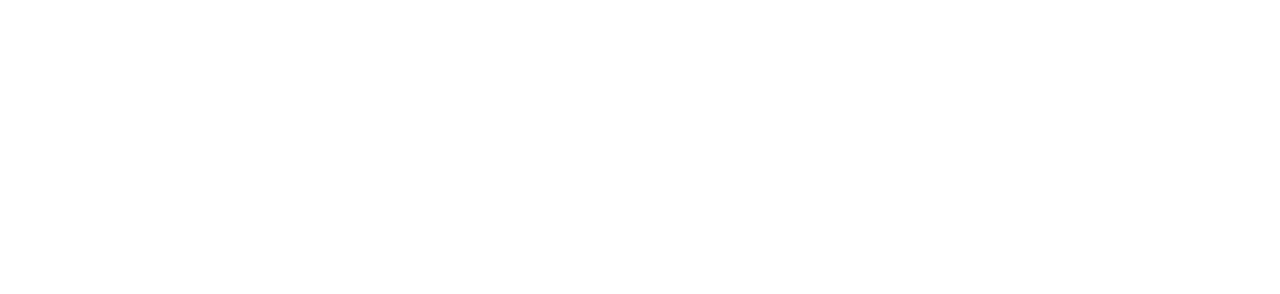
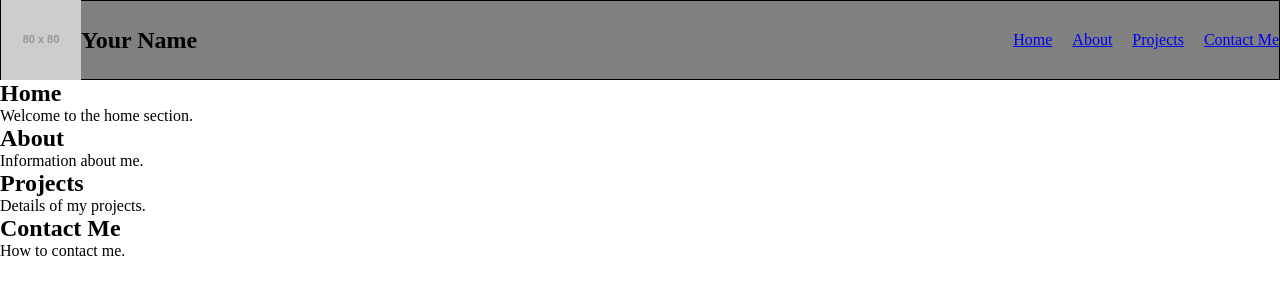
Before and after one commit to Snipe76/github.io, a plain HTML site: page index.html in a window 1280 px wide. Drawn offline with Linux system fonts and the light colour scheme; placeholder pictures from the web are drawn by us.

Commit message:
Skeleton

```diff
--- /dev/null
+++ b/CSS/styles.css
@@ -0,0 +1,35 @@
+* {
+    margin: 0;
+    padding: 0;
+    box-sizing: border-box;
+}
+
+nav {
+    display: flex;
+    justify-content: space-between;
+    align-items: center;
+    flex-direction: row;
+    background-color: gray;
+    border: 1px solid black;
+    height: 80px;
+}
+
+.logo-name-container {
+    display: flex;
+    align-items: center;
+}
+
+.logo,
+.nav_name {
+    display: flex;
+    align-items: center;
+}
+
+.nav-links {
+    display: flex;
+    list-style: none;
+}
+
+.nav-links li {
+    margin-left: 20px;
+}
--- a/index.html
+++ b/index.html
@@ -5,10 +5,44 @@
     <meta charset="UTF-8">
     <meta name="viewport" content="width=device-width, initial-scale=1.0">
     <title>Test</title>
+    <link rel="stylesheet" href="CSS/styles.css">
 </head>
 
 <body>
-
+    <header>
+        <nav>
+            <div class="logo-name-container">
+                <div class="logo">
+                    <img src="https://placehold.co/80x80" alt="Logo">
+                </div>
+                <div class="nav_name">
+                    <h1>Your Name</h1>
+                </div>
+            </div>
+            <ul class="nav-links">
+                <li><a href="#home">Home</a></li>
+                <li><a href="#about">About</a></li>
+                <li><a href="#projects">Projects</a></li>
+                <li><a href="#contact">Contact Me</a></li>
+            </ul>
+        </nav>
+    </header>
+    <section id="home">
+        <h2>Home</h2>
+        <p>Welcome to the home section.</p>
+    </section>
+    <section id="about">
+        <h2>About</h2>
+        <p>Information about me.</p>
+    </section>
+    <section id="projects">
+        <h2>Projects</h2>
+        <p>Details of my projects.</p>
+    </section>
+    <section id="contact">
+        <h2>Contact Me</h2>
+        <p>How to contact me.</p>
+    </section>
 </body>
 
 </html>
```
